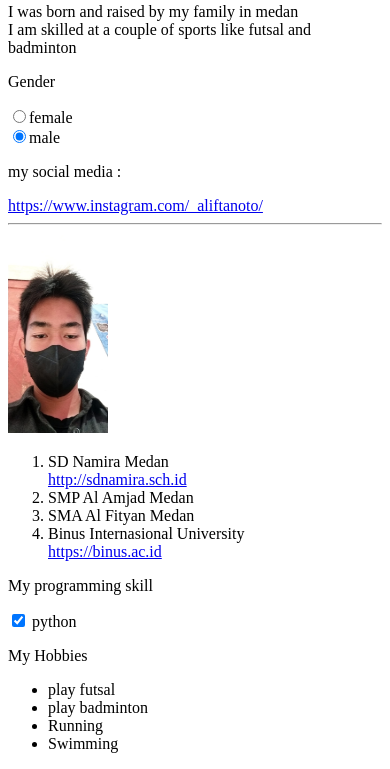
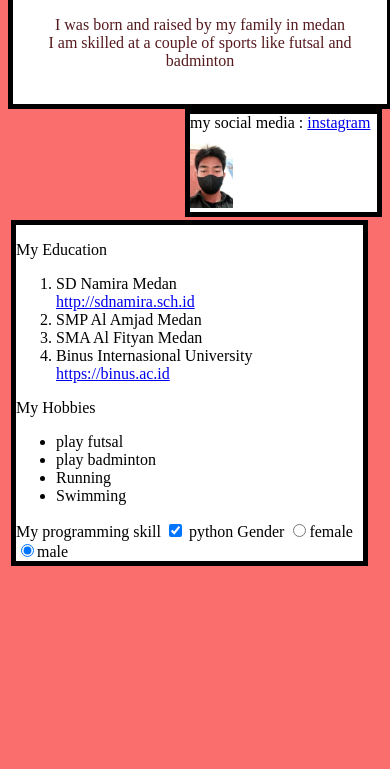
Before and after one commit to aliftanoto/Alif-Tanoto-s-portofolio, a plain HTML site: page index.html in a window 390 px wide. Shown: the part 118-887 px from the top of the page. After the commit the page ends 844 px from the top, so only its background shows below. Drawn offline with Linux system fonts and the light colour scheme.

Commit message:
HCI PORTOFOLIO RESPONSIVE ASSIGNMENT

```diff
--- a/index.html
+++ b/index.html
@@ -6,52 +6,98 @@
     <title>Alif Tanoto's portofolio</title>
     <style>
         .container{
-            height:200px;
-            width:100px;}
+            width: 23%;}
             .container:hover{
-            opacity: 1;}
+            opacity: 100%;
+        }
 
+        body{
+            background-color:rgb(250, 110, 110);
+        }
+        .intro{
+            color: rgb(85, 26, 30);
+        }
+        .Edtab{
+            border: 5px solid black;
+            width: 100%;
+            background-color: rgb(255, 255, 255);
+            float: left;
+            text-align: left;
+            height: 50%;
+
+        }
+        .Nametab{
+            border: 5px solid black;
+            text-align:center;
+            width: 100%;
+
+            background-color: rgb(255, 255, 255);
+            float: left;
+        }
+        .Mediatab{
+            border:5px solid black;
+            background-color: rgb(255, 255, 255);
+            height: 50%;
+            width: 50%;
+            float:right;
+        }
     </style>
 </head>
 <body>
-
+    <div class="Nametab">
     <H1>Name :Alif Tanoto</H1>
     <h3>Student ID and class:2702364950-L1CC</h3>
-    <p>I was born and raised by my family in medan<br>
-        I am skilled at a couple of sports like futsal and badminton<br>
-        </p>
-    <p>Gender</p>
-    <input type="radio"id="perempuan"
-    name="jenis_kelamin"
-    value="perempuan"><label
-    for="perempuan">female</label><br>
-
-    <input type="radio"id="pria"
-    name="jenis_kelamin"
-    value="pria"checked="checked"><label
-    for="pria">male</label><br>
-    <p>my social media : </p>
-    <a href="https://www.instagram.com/_aliftanoto/">https://www.instagram.com/_aliftanoto/</a><br>
-    <hr />
-    <img src="FOTO ALEP.jpg"class="container"alt="photo"title="Alif Tanoto">
+    <p class="intro">I was born and raised by my family in medan<br>
+    I am skilled at a couple of sports like futsal and badminton</p><br>
+    </div>
+<table>
+        <tr>
+            <td>
+                <div class="Edtab">
+                <p>
+                My Education
                 <ol>
                 <li>SD Namira Medan</li><a href="http://sdnamira.sch.id">http://sdnamira.sch.id</a>
                 <li>SMP Al Amjad Medan</li>
                 <li>SMA Al Fityan Medan</li>
                 <li>Binus Internasional University</li><a href="https:/binus.ac.id">https://binus.ac.id</a>
                 </ol>
-    <p>My programming skill</p>
-    <input type="checkbox" id="programmingskill1" name="programmingskill1" value="python"checked="checked">
-    <label for="programmingskill1">python</label>
-
-    <p>My Hobbies</p>
 
 
+
+                My Hobbies
                 <ul>
                 <li>play futsal</li>
                 <li>play badminton</li>
                 <li>Running</li>
                 <li>Swimming</li>
                 </ul>
+
+
+                My programming skill
+                <input type="checkbox" id="programmingskill1" name="programmingskill1" value="python"checked="checked">
+                <label for="programmingskill1">python</label>
+
+
+                Gender
+                <input type="radio"id="perempuan"
+                name="jenis_kelamin"
+                value="perempuan"><label
+                for="perempuan">female</label>
+                <br>
+                <input type="radio"id="pria"
+                name="jenis_kelamin"
+                value="pria"checked="checked"><label
+                for="pria">male</label><br>
+            </div>
+            </td>
+        </tr>
+        <div class="Mediatab">
+            my social media :
+            <a href="https://www.instagram.com/_aliftanoto/">instagram</a><br>
+            <img src="FOTO ALEP.jpg"class="container"  title="Alif Tanoto">
+            </div>
+    </table>
+</body>
 </body>
 </html>
```
Lines whose indentation alone changed are shown as unchanged.
